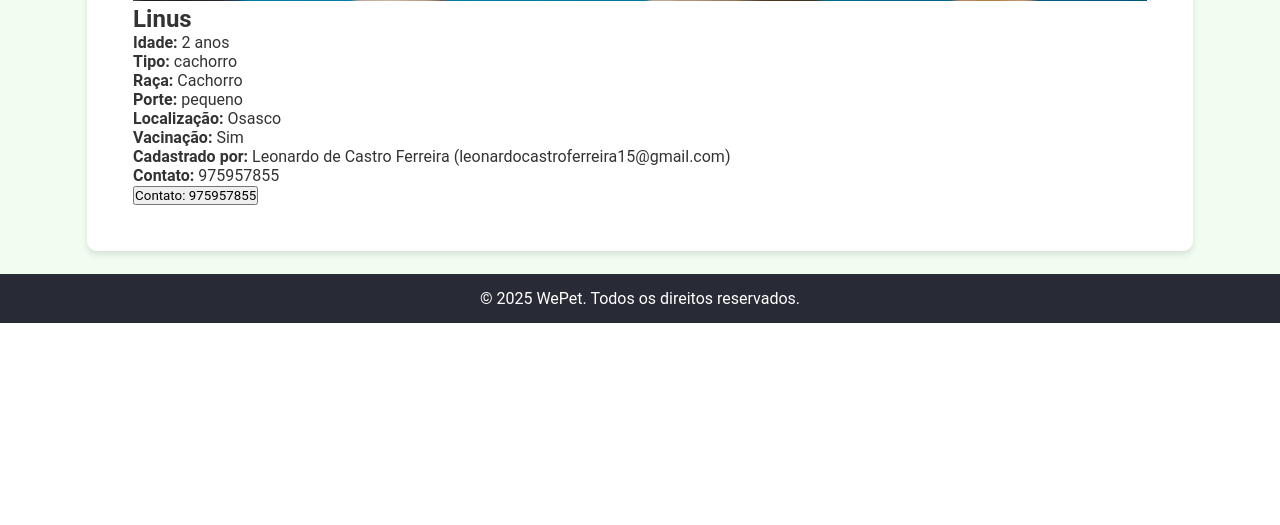
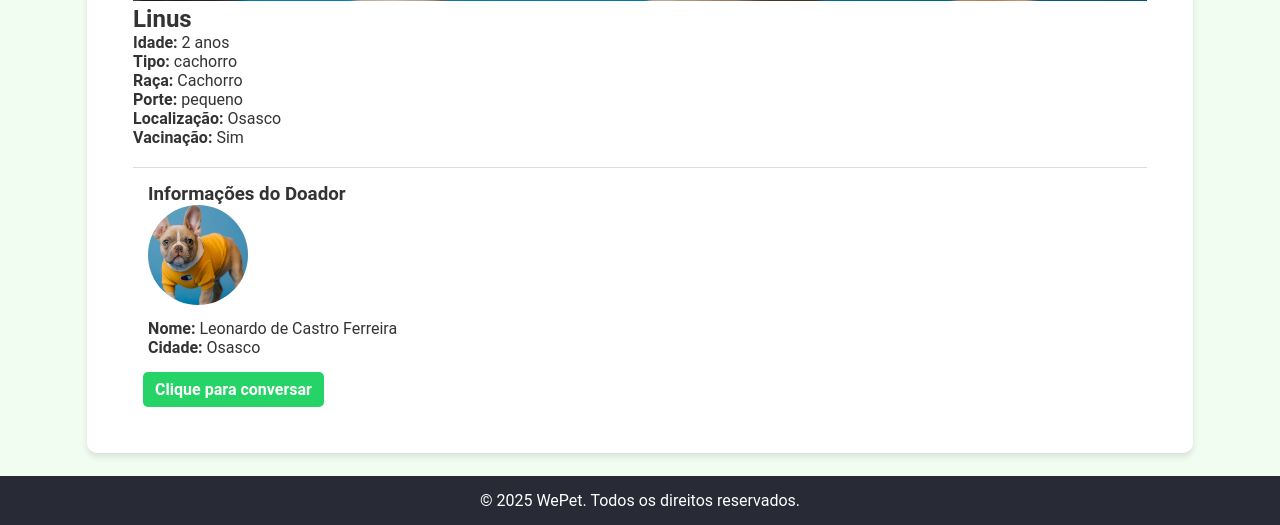
Before and after one commit to scoreBR/PratADS, a Flask app: page /pet/1 in a window 1280 px wide. Shown: the part 1098-1623 px from the top of the page. Before the commit the page ends 1421 px from the top, so only its background shows below. Run offline with Flask 2, Linux system fonts and the light colour scheme; a user stored in the database is signed in; data comes from the database, SQL or seed files in the repository.

Commit message:
Adicionada função de contato na tela detalhes do pet.

```diff
--- a/app/static/css/AdotePet.css
+++ b/app/static/css/AdotePet.css
@@ -231,6 +231,37 @@ div.pet-card p:nth-child(5) {
   background-color: #236b42;
 }
 
+.doador-info {
+  margin-top: 20px;
+  padding: 15px;
+  border-top: 1px solid #ddd;
+}
+
+.doador-imagem {
+  width: 100px;
+  height: 100px;
+  border-radius: 50%;
+  object-fit: cover;
+  margin-bottom: 10px;
+}
+
+.whatsapp-button {
+  display: inline-flex;
+  align-items: center;
+  gap: 8px;
+  background-color: #25D366;
+  color: white;
+  padding: 8px 12px;
+  border-radius: 5px;
+  text-decoration: none;
+  font-weight: bold;
+  margin-left: 10px;
+}
+
+.whatsapp-button:hover {
+  background-color: #128C7E;
+}
+
 /* --- Responsividade --- */
 
 /* Media Query para telas médias (Tablets) */
--- a/app/templates/DetalhesPet.html
+++ b/app/templates/DetalhesPet.html
@@ -43,9 +43,27 @@
             <p><strong>Porte:</strong> {{ pet.porte }}</p>
             <p><strong>Localização:</strong> {{ pet.localizacao }}</p>
             <p><strong>Vacinação:</strong> {{ pet.vacinacao or 'Não informado' }}</p>
-            <p><strong>Cadastrado por:</strong> {{ pet.doador.nome }} ({{ pet.doador.email }})</p>
-            <p><strong>Contato:</strong> {{ pet.doador.contato }}</p>
-            <button class="btn">Contato: {{ pet.doador.contato }}</button>
+            <!-- Mostrar a imagem do doador (se existir) -->
+            {% if pet.doador.imagem_url %}
+            <div class="doador-info">
+                <h3>Informações do Doador</h3>
+                <img src="{{ url_for('static', filename=pet.doador.imagem_url.lstrip('static/')) }}"
+                    alt="Foto de {{ pet.doador.nome }}" class="doador-imagem">
+                <p><strong>Nome:</strong> {{ pet.doador.nome }}</p>
+                <p><strong>Cidade:</strong> {{ pet.doador.cidade or 'Não informado' }}</p>
+            </div>
+            {% endif %}
+            {% if pet.doador.contato %}
+            <p>
+                <a href="https://wa.me/55{{ pet.doador.contato|replace(' ', '')|replace('-', '')|replace('(', '')|replace(')', '') }}"
+                    target="_blank" class="whatsapp-button" aria-label="Conversar no WhatsApp">
+
+                    Clique para conversar
+                </a>
+            </p>
+            {% else %}
+            <p><strong>Contato:</strong> Não informado</p>
+            {% endif %}
         </section>
     </main>
 
```
